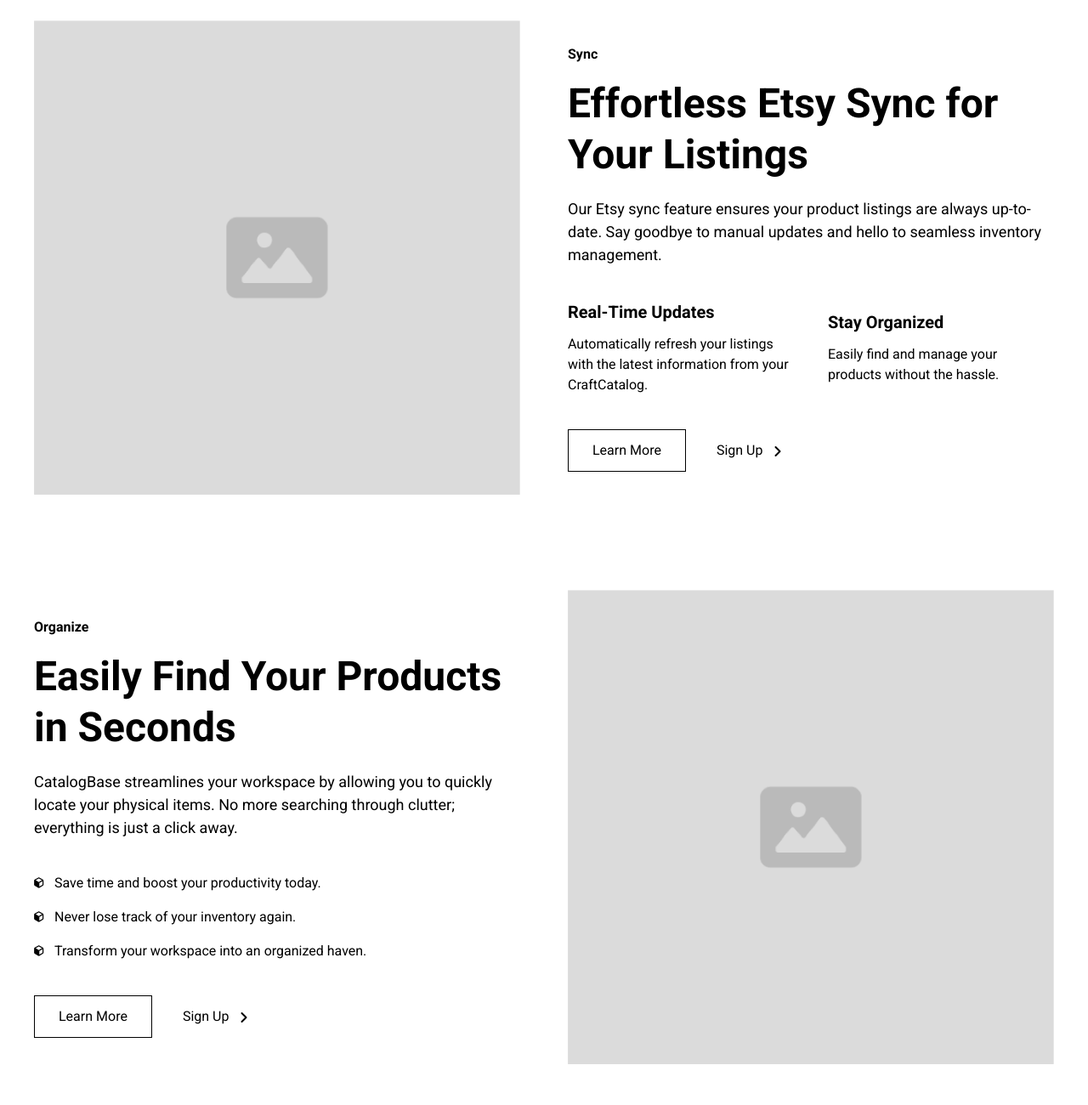
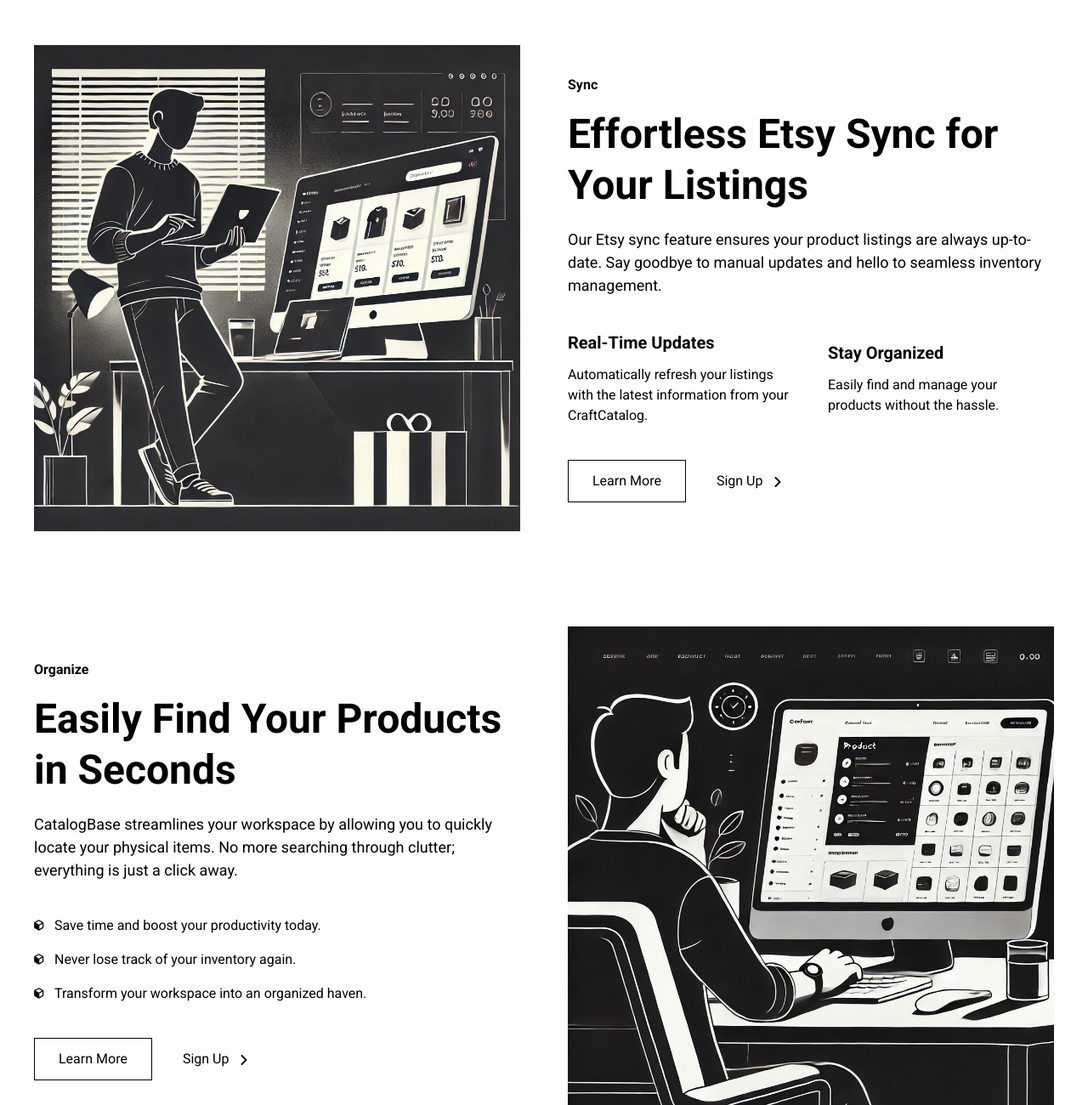
Before and after one commit to hax0-r/Fiverr_logo, a website: page index.html in a window 1280 px wide. Shown: the part 1500-2800 px from the top of the page at 85% size. Drawn offline with nearby package versions, Linux system fonts and the light colour scheme; a script that the page names is missing.

```diff
--- a/index.html
+++ b/index.html
@@ -92,7 +92,7 @@
 
                 </div>
                 <div class="lg:max-w-[50%] w-full">
-                    <img src="/Docs/Assets/images/header.png" class="w-full" alt="">
+                    <img src="/Docs/Assets/images/image.webp" class="w-full" alt="">
                 </div>
 
             </div>
@@ -110,7 +110,7 @@
                         always have the latest information at their fingertips.</p>
                 </div>
                 <div class="lg:max-w-[50%] w-full">
-                    <img src="/Docs/Assets/images/header.png" class="w-full" alt="">
+                    <img src="/Docs/Assets/images/imgage2.webp" class="w-full" alt="">
                 </div>
 
             </div>
@@ -120,7 +120,7 @@
             <div class="flex items-center justify-center lg:gap-14 gap-8 w-full lg:flex-row flex-col-reverse">
 
                 <div class="lg:max-w-[50%] w-full">
-                    <img src="/Docs/Assets/images/header.png" class="w-full" alt="">
+                    <img src="/Docs/Assets/images/img5.webp" class="w-full" alt="">
                 </div>
                 <div class="lg:max-w-[50%] w-full">
                     <div class="max-w-[616px] w-full">
@@ -194,7 +194,7 @@
                     </div>
                 </div>
                 <div class="lg:max-w-[50%] w-full">
-                    <img src="/Docs/Assets/images/header.png" class="w-full" alt="">
+                    <img src="/Docs/Assets/images/image3.webp" class="w-full" alt="">
                 </div>
 
             </div>
@@ -264,7 +264,7 @@
                     </div>
                 </div>
                 <div class="lg:max-w-[50%] w-full">
-                    <img src="/Docs/Assets/images/header.png" class="w-full" alt="">
+                    <img src="/Docs/Assets/images/image4.webp" class="w-full" alt="">
                 </div>
 
             </div>
```
Also changed, not shown: Docs/Assets/images/image.webp (added), Docs/Assets/images/image3.webp (added), Docs/Assets/images/image4.webp (added), Docs/Assets/images/img5.webp (added), Docs/Assets/images/imgage2.webp (added).
